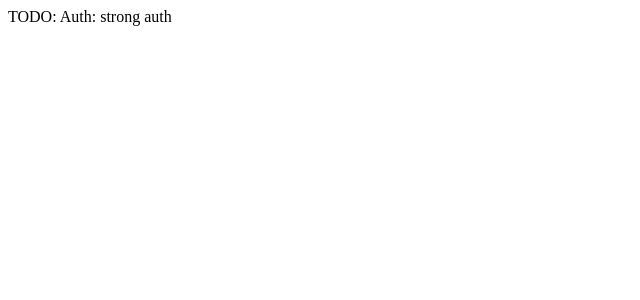
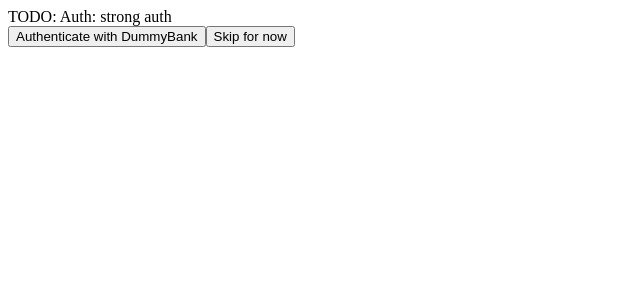
Before and after one commit to myrcella/unipak, a React app: page / in a window 1280 px wide. Both pictures are taken after typing "Sample", "Sample", "name@example.com", "5551234", "2020-01-15" into the empty fields and a click on the button "Next". Shown: the top 300 px of the page, without its empty margins (0-640 px from the left). Built offline with nearby package versions, Linux system fonts and the light colour scheme; the HTML template or start-up script is replaced by a standard one.

Commit message:
Add skip/submit on the remaining Auth forms

```diff
--- a/src/Auth/Customization.jsx
+++ b/src/Auth/Customization.jsx
@@ -1,4 +1,5 @@
 import React from 'react';
+import { Button } from 'react-bootstrap';
 
 export default class Customization extends React.Component {
   constructor(props) {
@@ -6,10 +7,18 @@
     this.state = {};
   }
 
+  handleSubmit = (event) => {
+    // TODO Validation
+    // State object should match what setCustomization expects
+    this.props.setCustomization(this.state);
+    event.preventDefault();
+  }
+
   render() {
     return (
-      <form>
-        TODO: Auth: customization
+      <form onSubmit={this.handleSubmit}>
+        TODO: Auth: customization<br />
+        <Button type="submit">Next</Button>
       </form>
     );
   }
--- a/src/Auth/PaymentMethod.jsx
+++ b/src/Auth/PaymentMethod.jsx
@@ -1,4 +1,5 @@
 import React from 'react';
+import { Button } from 'react-bootstrap';
 
 export default class PaymentMethod extends React.Component {
   constructor(props) {
@@ -6,10 +7,15 @@
     this.state = {};
   }
 
+  skip = () => {
+    this.props.setPaymentMethod('skip');
+  }
+
   render() {
     return (
       <form>
-        TODO: Auth: payment method
+        TODO: Auth: payment method<br />
+        <Button onClick={this.skip}>Skip for now</Button>
       </form>
     );
   }
--- a/src/Auth/StrongAuth.jsx
+++ b/src/Auth/StrongAuth.jsx
@@ -1,4 +1,5 @@
 import React from 'react';
+import { Button } from 'react-bootstrap';
 
 export default class StrongAuth extends React.Component {
   constructor(props) {
@@ -9,7 +10,9 @@
   render() {
     return (
       <form>
-        TODO: Auth: strong auth
+        TODO: Auth: strong auth<br />
+        <Button onClick={this.props.start}>Authenticate with DummyBank</Button>
+        <Button onClick={this.props.skip}>Skip for now</Button>
       </form>
     );
   }
--- a/src/Auth/index.jsx
+++ b/src/Auth/index.jsx
@@ -11,8 +11,9 @@
     // Try to restore the info saved before navigating to bank page
     const savedState = window.localStorage.getItem('authState');
     if (savedState && window.location.hash.includes('strongauth=success')) {
+      window.localStorage.removeItem('authState');
+      window.location.hash = '';
       this.state = JSON.parse(savedState);
-      window.localStorage.removeItem('authState');
       this.state.strongAuth = {};
     } else {
       this.state = {
@@ -37,6 +38,10 @@
     window.location.assign('./bank.html');
   }
 
+  skipStrongAuth = () => {
+    this.setState({ strongAuth: 'skip' });
+  }
+
   login = (customization) => {
     // We have all the data now, pass it to App
     this.props.setUser({
@@ -52,11 +57,11 @@
       return <BasicInfo setUserInfo={this.setUserInfo} />;
     }
     if (!this.state.strongAuth) {
-      return <StrongAuth />;
+      return <StrongAuth start={this.startStrongAuth} skip={this.skipStrongAuth} />;
     }
     if (!this.state.paymentMethod) {
-      return <PaymentMethod />;
+      return <PaymentMethod setPaymentMethod={this.setPaymentMethod} />;
     }
-    return <Customization />;
+    return <Customization setCustomization={this.login} />;
   }
 }
```
